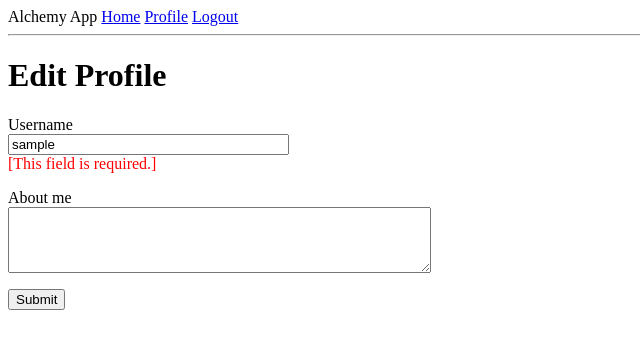
After one commit to Somaimo/sqlalchemy_app, a Flask app: page /edit_profile in a window 1280 px wide. The commit adds this page. Shown: the top 349 px of the page, without its empty margins (0-640 px from the left). Run offline with Flask 2, Linux system fonts and the light colour scheme; the visitor is signed in with stand-in values (Sample User, id 1); data comes from the database, SQL or seed files in the repository; both versions use the stored data as it was after the commit.

Commit message:
added edit page (not secure yet)

```diff
--- a/app/forms.py
+++ b/app/forms.py
@@ -1,10 +1,15 @@
 # app/forms.py
 from flask_wtf import FlaskForm
-from wtforms import StringField, PasswordField, BooleanField, SubmitField
-from wtforms.validators import DataRequired
+from wtforms import StringField, PasswordField, BooleanField, SubmitField, TextAreaField
+from wtforms.validators import DataRequired, Length
 
 class LoginForm(FlaskForm):
     username = StringField('Username', validators=[DataRequired()])
     password = PasswordField('Password', validators=[DataRequired()])
     remember_me = BooleanField('Remember Me')
     submit = SubmitField('Sign In')
+
+class EditrProfileForm(FlaskForm):
+    username = StringField('Username', validators=[DataRequired()])
+    about_me = TextAreaField('About me', validators=[Length(min=0, max=140)])
+    submit = SubmitField('Submit')
--- a/app/models.py
+++ b/app/models.py
@@ -91,6 +91,7 @@ class CityModel(db.Model):
         nullable=False
     )
 
+
 class User(UserMixin, db.Model):
     """Data Model for users."""
     __tablename__ = "sqlalchemy_app_user"
@@ -99,6 +100,8 @@ class User(UserMixin, db.Model):
     email = Column(String(120), index=True, unique=True)
     password_hash = Column(String(128))
     teams = relationship('TeamModel', backref='creator', lazy='dynamic')
+    about_me = Column(String(140))
+    last_seen = Column(DateTime,default=datetime.utcnow)
 
     def __repr__(self):
         return '<User {}>'.format(self.username)
--- a/app/routes.py
+++ b/app/routes.py
@@ -1,17 +1,24 @@
 # app/routes.py
 import os
-from app import app
+from app import app, db
 from flask import render_template, flash, redirect, url_for
 from flask import request
 from werkzeug.urls import url_parse
-from app.forms import LoginForm
+from app.forms import LoginForm, EditrProfileForm
 #from models import Base
 from sqlalchemy import create_engine
 from sqlalchemy.orm import sessionmaker
 from os import environ
 from flask_login import current_user, login_user, logout_user, login_required
 from app.models import User
+from datetime import datetime
 
+
+@app.before_request
+def before_request():
+    if current_user.is_authenticated:
+        current_user.last_seen = datetime.utcnow()
+        db.session.commit()
 
 # login page
 @app.route('/login', methods=['GET', 'POST'])
@@ -40,8 +47,23 @@ def logout():
 @login_required
 def user(username):
     user = User.query.filter_by(username=username).first_or_404()
-    teams = user.team
+    teams = user.teams
     return render_template('user.html', user=user, teams=teams)
+
+@app.route('/edit_profile', methods=['GET', 'POST'])
+@login_required
+def edit_profile():
+    form = EditrProfileForm()
+    if form.validate():
+        current_user.username = form.username.data
+        current_user.about_me = form.about_me.data
+        db.session.commit()
+        flash('Your changes have been saved.')
+        return redirect(url_for('edit_profile'))
+    elif request.method == 'GET':
+        form.username.data = current_user.username
+        form.about_me.data = current_user.about_me
+    return render_template('edit_profile.html', title='Edit Profile', form=form)
 
 # index page
 @app.route('/')
--- /dev/null
+++ b/app/templates/edit_profile.html
@@ -0,0 +1,23 @@
+{% extends 'base.html' %}
+
+{% block content %}
+    <h1>Edit Profile</h1>
+    <form action="" method="post">
+        {{ form.hidden_tag() }}
+        <p>
+            {{ form.username.label }}<br/>
+            {{ form.username(size=32) }}<br/>
+            {% for error in form.username.errors %}
+            <span style="color: red;">[{{ error }}]</span>
+            {% endfor %}
+        </p>
+        <p>
+            {{ form.about_me.label }}<br/>
+            {{ form.about_me(cols=50, rows=4) }}<br/>
+            {% for error in form.about_me.errors %}
+            <span style="color: red;">[{{ error }}]</span>
+            {% endfor %}
+        </p>
+        <p>{{ form.submit() }}</p>
+    </form>
+{% endblock %}
```
Also changed, not shown: app/templates/user.html (+9 -2 lines), migrations/versions/cd48e3b8b30a_initial_db.py (renamed from migrations/versions/fd08ba09cf43_updated_user_and_teams_tables.py, +6 -4 lines), app.db, 1 other file.
